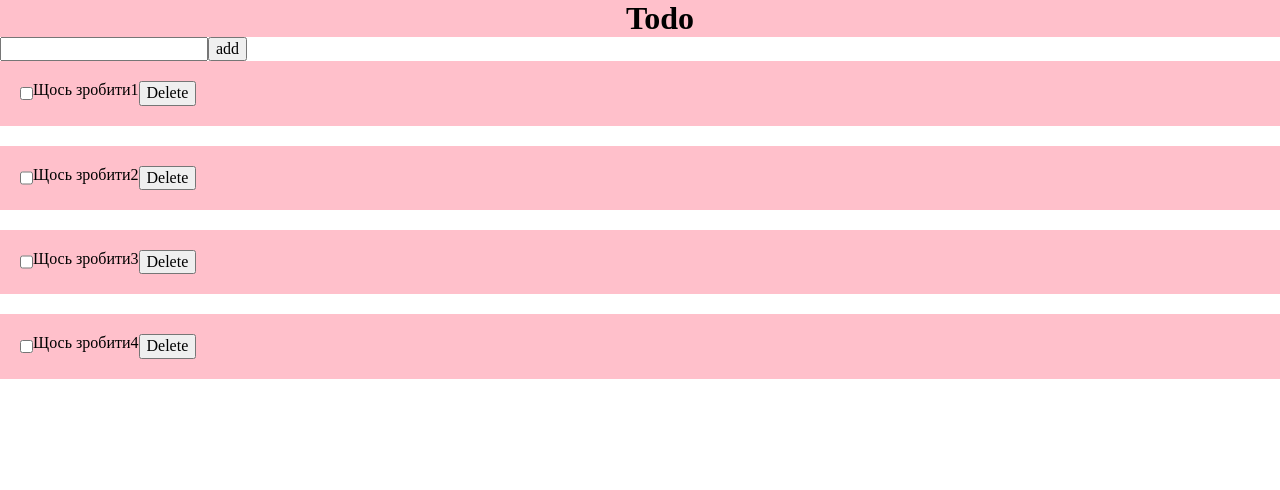
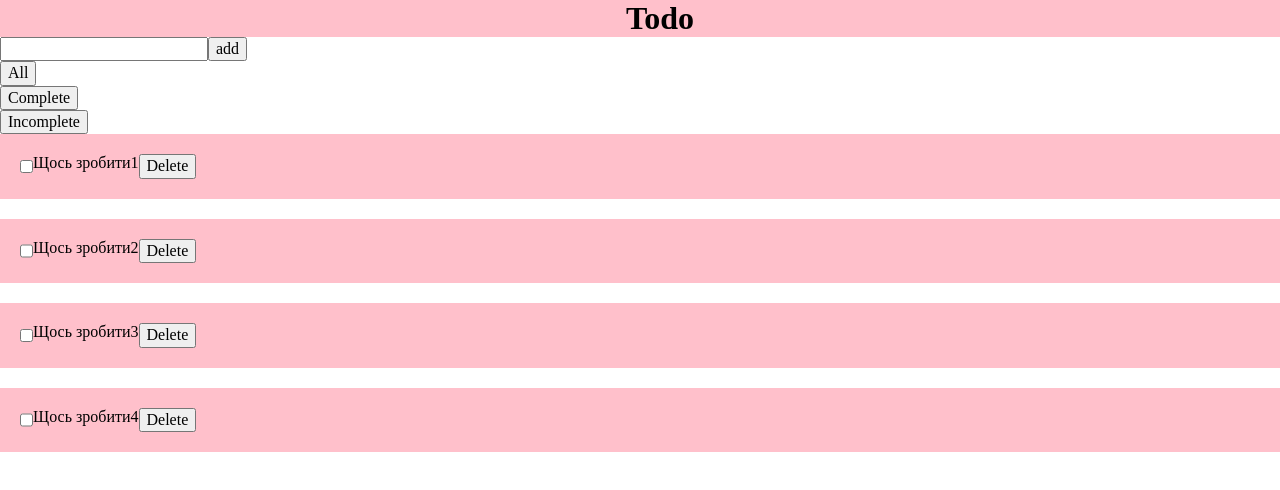
Before and after one commit to UserBRAvo99/todo-list, a React (Vite) app: page / in a window 1280 px wide. Shown: the top 490 px of the page. Built offline with nearby package versions, Linux system fonts and the light colour scheme.

Commit message:
todo filter

```diff
--- a/src/componets/main/todoList/TodoList.jsx
+++ b/src/componets/main/todoList/TodoList.jsx
@@ -1,15 +1,34 @@
 import { nanoid } from "@reduxjs/toolkit";
-import { useState } from "react";
+import { useEffect, useState } from "react";
 import { useDispatch, useSelector } from "react-redux";
 import { addTodo, changeTodo, deleteTodo } from "../../../redux/todoSlice";
 import styled from "styled-components";
 
 const TodoList = () => {
+  const [todoList, setTodoList] = useState([]);
+
   const [value, setValue] = useState("");
 
   const { todos } = useSelector((state) => state.todoListSlice);
 
   const dispatch = useDispatch();
+
+  useEffect(() => {
+    setTodoList(todos);
+  }, [todos]);
+
+  const handleFilterTodo = (e) => {
+    const filter = e.target.name;
+    if (filter === "complete") {
+      const filterComplete = todos.filter((todo) => todo.done === true);
+      return setTodoList(filterComplete);
+    }
+    if (filter === "incomplete") {
+      const filterComplete = todos.filter((todo) => todo.done === false);
+      return setTodoList(filterComplete);
+    }
+    setTodoList(todos);
+  };
 
   const handleSubmit = (e) => {
     e.preventDefault();
@@ -38,11 +57,34 @@ const TodoList = () => {
         />
         <button>add</button>
       </form>
+      <div>
+        <ul>
+          <li>
+            <button onClick={handleFilterTodo} name="all">
+              All
+            </button>
+          </li>
+          <li>
+            <button onClick={handleFilterTodo} name="complete">
+              Complete
+            </button>
+          </li>
+          <li>
+            <button onClick={handleFilterTodo} name="incomplete">
+              Incomplete
+            </button>
+          </li>
+        </ul>
+      </div>
       <List>
-        {todos.map((todo) => {
+        {todoList.map((todo) => {
           return (
             <Item key={todo.id}>
-              <input onChange={() => changeCheckBox(todo)} type="checkbox" />
+              <Input
+                onChange={() => changeCheckBox(todo)}
+                type="checkbox"
+                checked={todo.done}
+              />
               <Text $done={todo.done}>{todo.text}</Text>
               <button onClick={() => handleDelete(todo.id)}>Delete</button>
             </Item>
@@ -72,6 +114,8 @@ const Item = styled.li`
   margin: 0 auto;
 `;
 
+const Input = styled.input``;
+
 const Text = styled.p`
   text-decoration: ${({ $done }) => ($done ? "line-through" : "none")};
 `;
```
